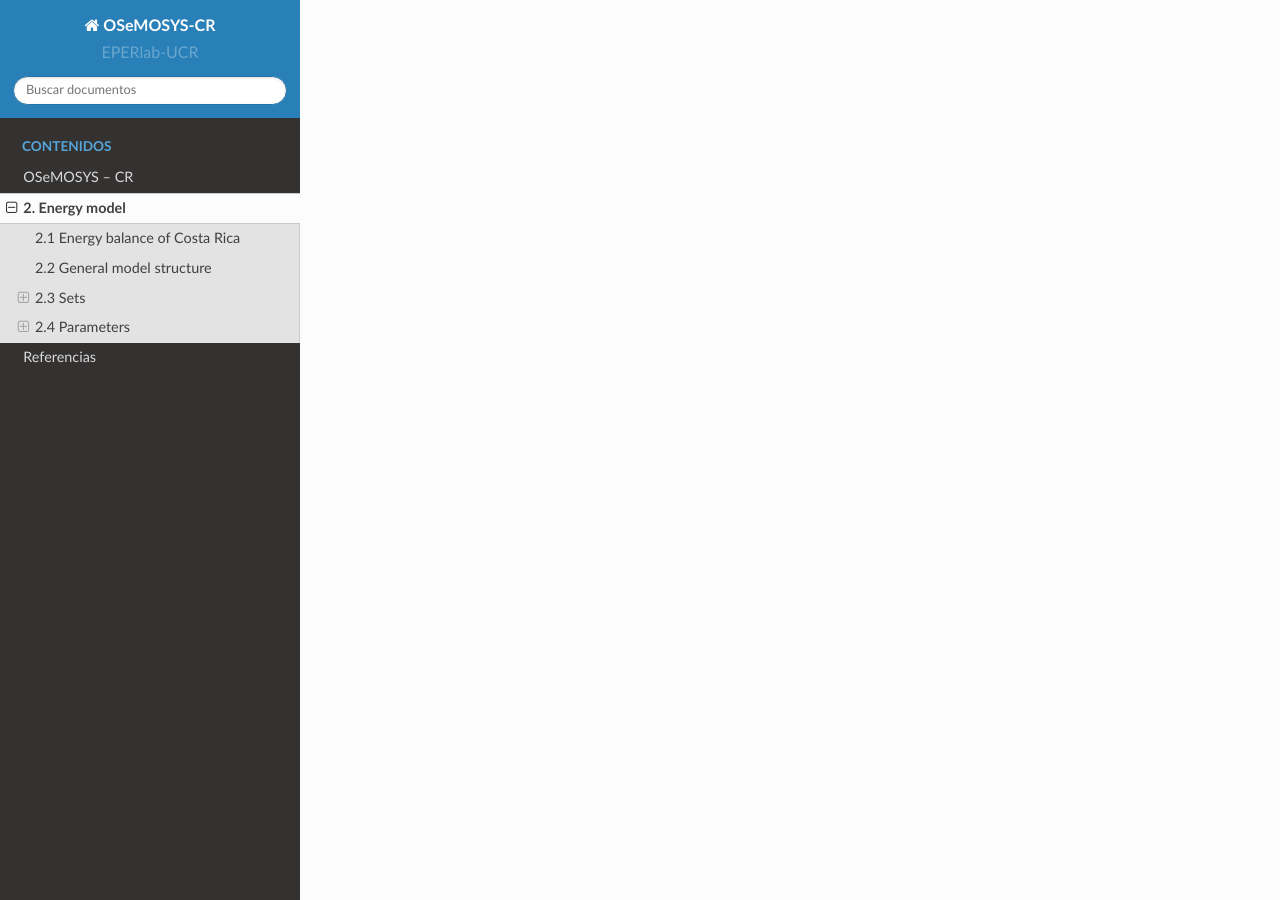
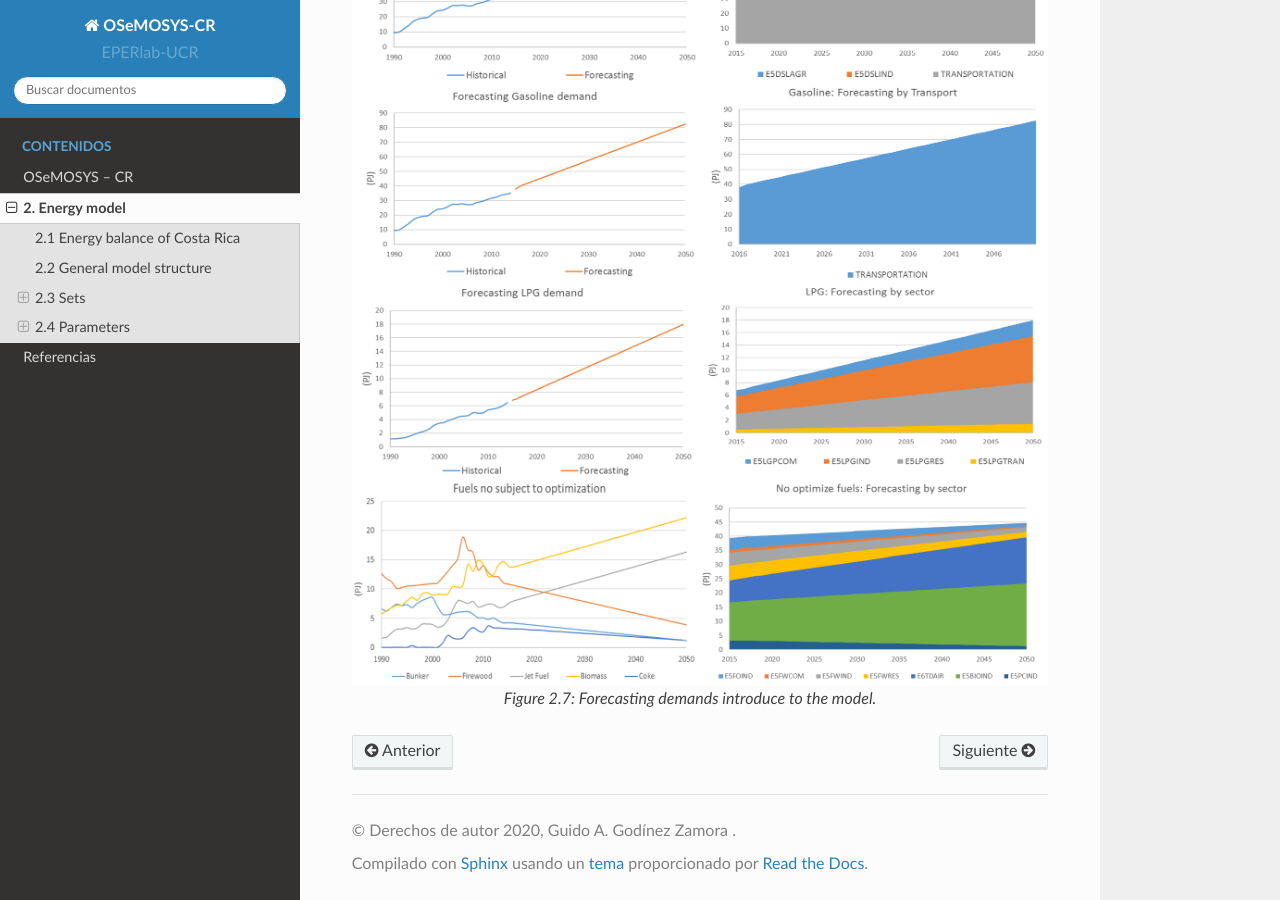
Before and after one commit to EPERLab/OSeMOSYS-CR, a Sphinx documentation site: the page built from docs/02EnergyModel.rst, in a window 1280 px wide and 900 px high, scrolled down 8757 px. Built offline with Sphinx 7.4.7 and the Read the Docs theme 2.0.0, drawn with Linux system fonts in a browser that asks for light colours.

Commit message:
Update 02EnergyModel.rst

```diff
--- a/docs/02EnergyModel.rst
+++ b/docs/02EnergyModel.rst
@@ -269,3 +269,8 @@
    *Figure 2.6: Comparison between of ARIMA electricity forecasting and historical data.*
 
 The estimations begin with the time series analysis and forecasting of the primary sources. With this long term values a specific trend is fixed using the shares defining in the base year. A Hierarchical process was develop considering that the shares by the sector are the same on the base year.  The next figure shows the general results for projections and general annual demands.
+
+.. figure::  img/DemandsBySector.png
+   :align:   center
+
+   *Figure 2.7: Forecasting demands introduce to the model.*
```
